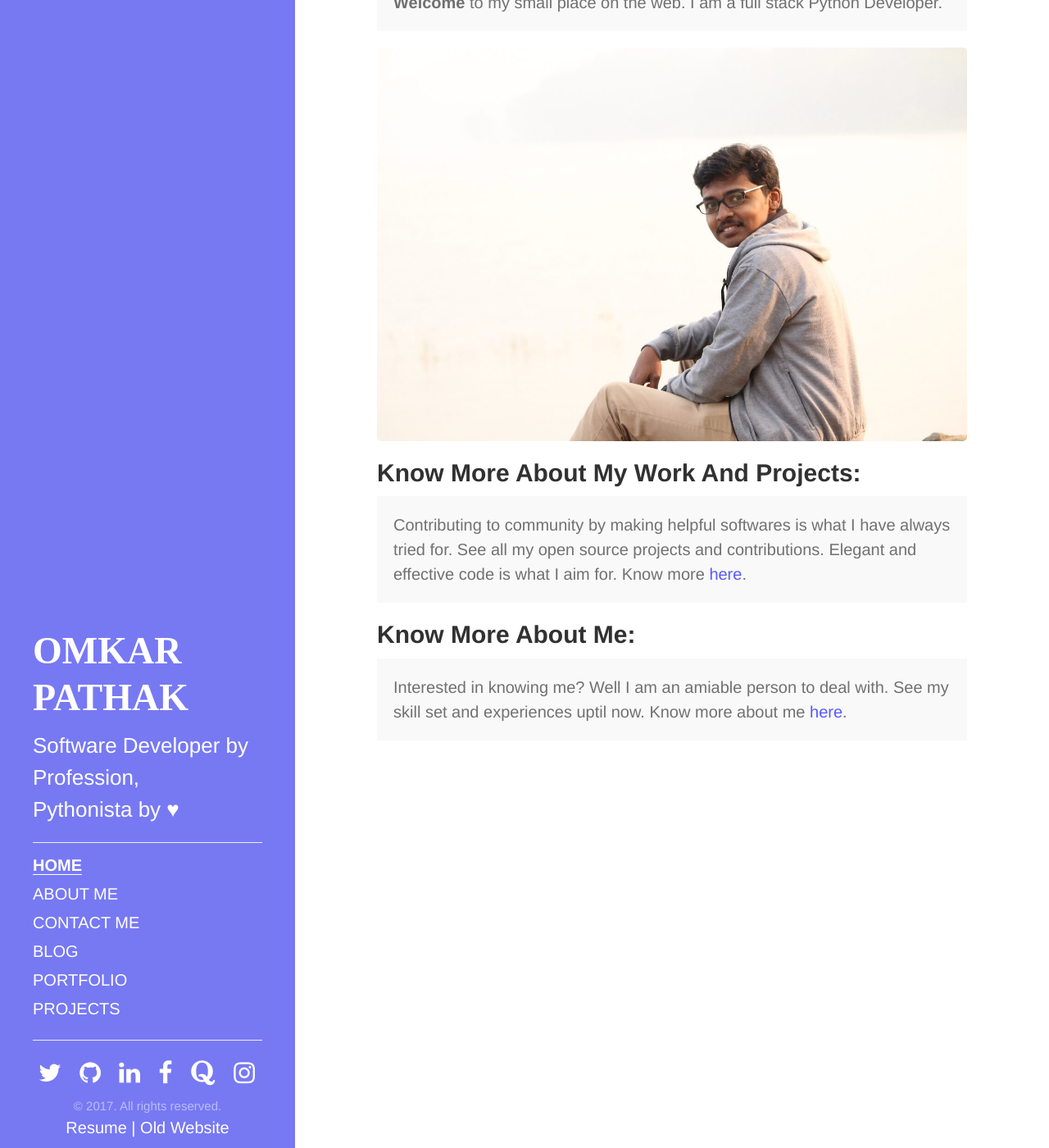
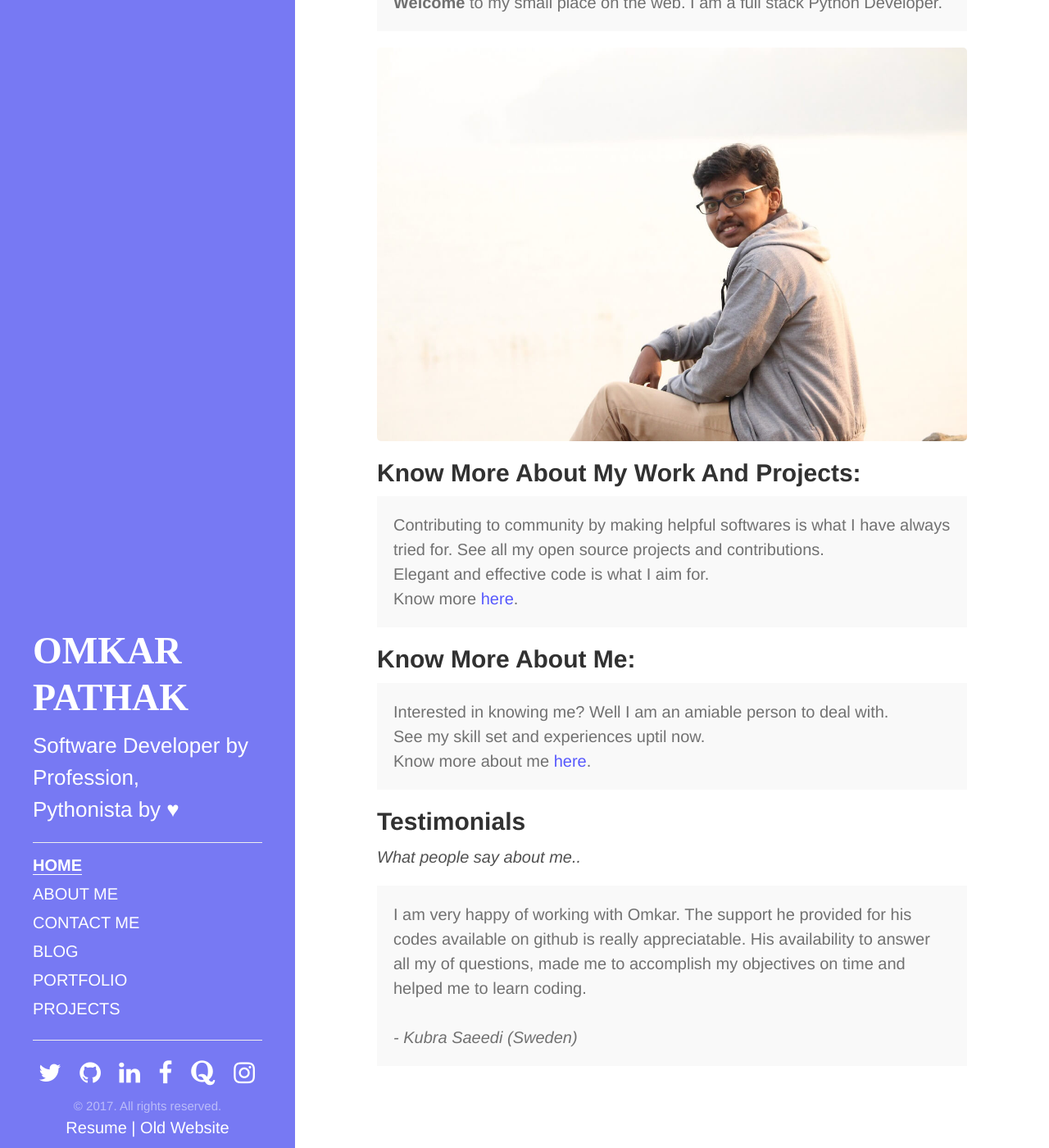
Before and after one commit to OmkarPathak/omkarpathak.github.io, a Jekyll site: the page built from index.html, in a window 1280 px wide and 1400 px high, scrolled down 112 px. Shown: the whole window at 82% size. Built offline with Jekyll 4.4.1, drawn with Linux system fonts in a browser that asks for light colours; some web fonts are replaced.

Commit message:
Added testimonial section

```diff
--- a/index.html
+++ b/index.html
@@ -16,14 +16,15 @@ image: https://www.omkarpathak.in/public/img/about_me_2.jpg
 <h2>Know More About My Work And Projects: </h2>
 <p class="message scroll-effect" style="margin-bottom: 20px;">
     Contributing to community by making helpful softwares is what I have always tried for.
-    See all my open source projects and contributions.
-    Elegant and effective code is what I aim for. Know more <a href="/projects/">here</a>.
+    See all my open source projects and contributions.<br />
+    Elegant and effective code is what I aim for.<br />
+    Know more <a href="/projects/">here</a>.
 </p>
 
 <h2>Know More About Me: </h2>
 <p class="message scroll-effect" style="margin-bottom: 20px;">
-    Interested in knowing me? Well I am an amiable person to deal with.
-    See my skill set and experiences uptil now.
+    Interested in knowing me? Well I am an amiable person to deal with.<br />
+    See my skill set and experiences uptil now.<br />
     Know more about me <a href="/about/">here</a>.
 </p>
 
@@ -48,11 +49,20 @@ image: https://www.omkarpathak.in/public/img/about_me_2.jpg
     </p>
 </div> -->
 
-<!-- <h2>Testimonials</h2>
+<h2>Testimonials</h2>
 
-<p class="message scroll-effect">What people say about me..</p>
+<p><i>What people say about me..</i></p>
+<p class="message scroll-effect">
+  I am very happy of working with Omkar.
+  The support he provided for his codes available on github is really appreciatable.
+  His availability to answer all my of questions, made me to accomplish my objectives on time and helped me to learn coding.
+  <br />
+  <br />
+  <i>- Kubra Saeedi (Sweden)</i>
+</p>
 
-<div class="carousel scroll-effect" data-flickity='{ "freeScroll": true, "resize": true }'>
+
+<!-- <div class="carousel scroll-effect" data-flickity='{ "freeScroll": true, "resize": true }'>
   <div class="carousel-cell">
       <p class="testinomial-p">
         <i class="fa fa-quote-left" aria-hidden="true"></i>
```
Also changed, not shown: about.md (+2 -0 lines).
